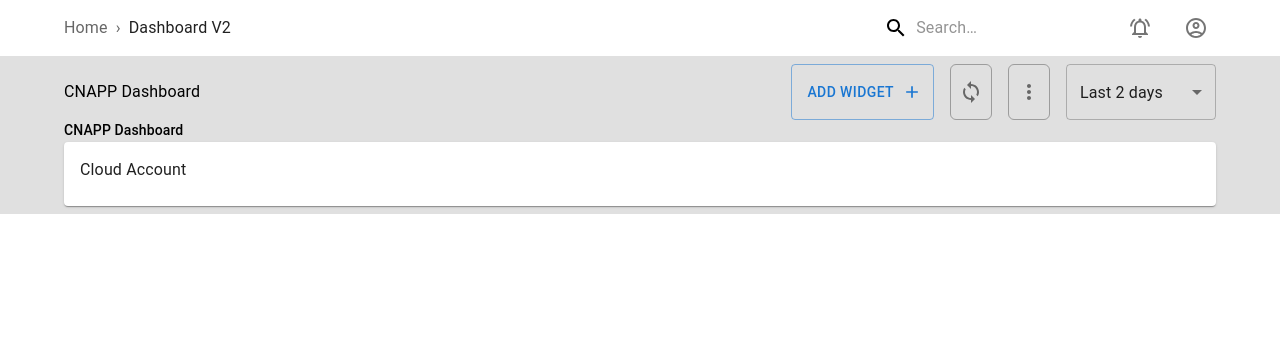
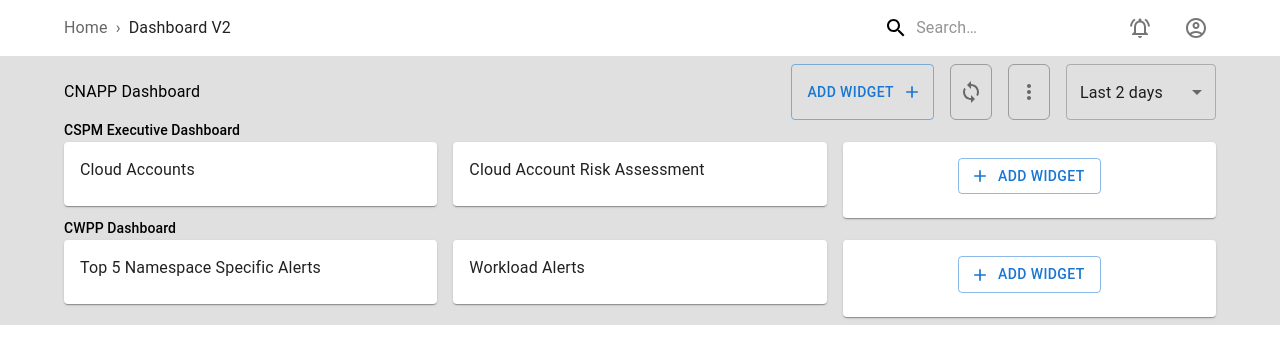
Before and after one commit to kapex-coder/CNAPP-Dashboard, a React (Vite) app: page / in a window 1280 px wide. Shown: the top 364 px of the page. Built offline with nearby package versions, Linux system fonts and the light colour scheme.

Commit message:
Added: Redux & Updated Data Dynamically

```diff
--- a/package.json
+++ b/package.json
@@ -14,8 +14,10 @@
     "@emotion/styled": "^11.13.0",
     "@mui/icons-material": "^5.16.7",
     "@mui/material": "^5.16.7",
+    "@reduxjs/toolkit": "^2.2.7",
     "react": "^18.3.1",
-    "react-dom": "^18.3.1"
+    "react-dom": "^18.3.1",
+    "react-redux": "^9.1.2"
   },
   "devDependencies": {
     "@eslint/js": "^9.8.0",
--- a/src/components/Dashboard/Category/index.jsx
+++ b/src/components/Dashboard/Category/index.jsx
@@ -1,17 +1,64 @@
+import React from "react";
+import { useSelector, useDispatch } from "react-redux";
 
 // Components
+import Button from "@mui/material/Button";
+import Card from "@mui/material/Card";
+import CardContent from "@mui/material/CardContent";
+import Grid from "@mui/material/Grid";
 import Typography from "@mui/material/Typography";
 import Widget from "../Widget";
 
+// Icons
+import AddOutlinedIcon from "@mui/icons-material/AddOutlined";
+
 export default function Category() {
-    return (
-        <>
-        <Typography
+  const dasboardData = useSelector((state) => state.dashboard);
+
+  console.log("dasboardData ---> ", dasboardData);
+
+  return (
+    <>
+      {dasboardData.map((category) => {
+        return (
+          <React.Fragment key={category.id}>
+            <Typography
               variant="subtitle2"
               component="h2">
-              CNAPP Dashboard
+              {category.title}
             </Typography>
-        <Widget />
-        </>
-    )
+            <Grid
+              container
+              spacing={{ xs: 1, md: 2 }}>
+              {category.widgets.map((widget) => (
+                <Grid
+                  item
+                  xs={12}
+                  sm={6}
+                  md={4}
+                  key={widget.id}>
+                  <Widget widget={widget} />
+                </Grid>
+              ))}
+              <Grid
+                item
+                xs={12}
+                sm={6}
+                md={4}>
+                <Card>
+                  <CardContent sx={{display: 'flex', alignItems: 'center', justifyContent: 'center'}}>
+                    <Button
+                      variant="outlined"
+                      startIcon={<AddOutlinedIcon />}>
+                      Add widget
+                    </Button>
+                  </CardContent>
+                </Card>
+              </Grid>
+            </Grid>
+          </React.Fragment>
+        );
+      })}
+    </>
+  );
 }
--- a/src/components/Dashboard/Widget/index.jsx
+++ b/src/components/Dashboard/Widget/index.jsx
@@ -3,13 +3,13 @@ import Card from "@mui/material/Card";
 import CardContent from "@mui/material/CardContent";
 import Typography from "@mui/material/Typography";
 
-export default function Widget() {
+export default function Widget({widget}) {
   return (
     <>
       <Card>
         <CardContent>
           <Typography>
-            Cloud Account
+            {widget.title}
           </Typography>
         </CardContent>
       </Card>
--- a/src/components/Navigation/index.jsx
+++ b/src/components/Navigation/index.jsx
@@ -15,7 +15,7 @@ import SearchIcon from "@mui/icons-material/Search";
 import NotificationsActiveOutlinedIcon from "@mui/icons-material/NotificationsActiveOutlined";
 import AccountCircleOutlinedIcon from "@mui/icons-material/AccountCircleOutlined";
 
-// Search Input
+// Search Input Style
 const Search = styled("div")(({ theme }) => ({
   position: "relative",
   borderRadius: theme.shape.borderRadius,
--- /dev/null
+++ b/src/data/dashboard.json
@@ -0,0 +1,54 @@
+[
+    {
+        "id": "1",
+        "title": "CSPM Executive Dashboard",
+        "category": "CSPM",
+        "widgets": [
+            {
+                "id": "1",
+                "title": "Cloud Accounts",
+                "status": "active",
+                "data": {
+                    "connected": 2,
+                    "not_connected": 2,
+                    "failed": 0,
+                    "warning": 0,
+                    "not_available": 0,
+                    "passed": 0
+                }
+            },
+            {
+                "id": "2",
+                "title": "Cloud Account Risk Assessment",
+                "status": "active",
+                "data": {
+                    "connected": 0,
+                    "not_connected": 0,
+                    "failed": 1689,
+                    "warning": 681,
+                    "not_available": 36,
+                    "passed": 7253
+                }
+            }
+        ]
+    },
+    {
+        "id": "2",
+        "title": "CWPP Dashboard",
+        "category": "CWPP",
+        "widgets": [
+            {
+                "id": "1",
+                "title": "Top 5 Namespace Specific Alerts",
+                "status": "active",
+                "data": {}
+            },
+            {
+                "id": "2",
+                "title": "Workload Alerts",
+                "status": "active",
+                "data": {}
+            }
+        ]
+    }
+]
--- a/src/main.jsx
+++ b/src/main.jsx
@@ -1,10 +1,14 @@
 import { StrictMode } from "react";
 import { createRoot } from "react-dom/client";
 import App from "./App.jsx";
+import store from "./redux/store.js";
+import { Provider } from "react-redux";
 import "./index.css";
 
 createRoot(document.getElementById("root")).render(
   <StrictMode>
-    <App />
+    <Provider store={store}>
+      <App />
+    </Provider>
   </StrictMode>
 );
--- /dev/null
+++ b/src/redux/slices/dashboardSlice.js
@@ -0,0 +1,19 @@
+import { createSlice } from '@reduxjs/toolkit';
+import initialState from "../../data/dashboard.json";
+
+export const dashboardSlice = createSlice({
+  name: 'widgets',
+  initialState,
+  reducers: {
+    increment: state => {
+      state.value += 1
+    },
+    incrementByAmount: (state, action) => {
+      state.value += action.payload
+    }
+  }
+})
+
+export const { increment, incrementByAmount } = dashboardSlice.actions
+
+export default dashboardSlice.reducer
--- /dev/null
+++ b/src/redux/store.js
@@ -0,0 +1,8 @@
+import { configureStore } from '@reduxjs/toolkit'
+import dashboardSlice from "./slices/dashboardSlice";
+
+export default configureStore({
+  reducer: {
+    dashboard: dashboardSlice
+  }
+})
```
Also changed, not shown: 1 other file (tests, documents, lock files or other folders).
